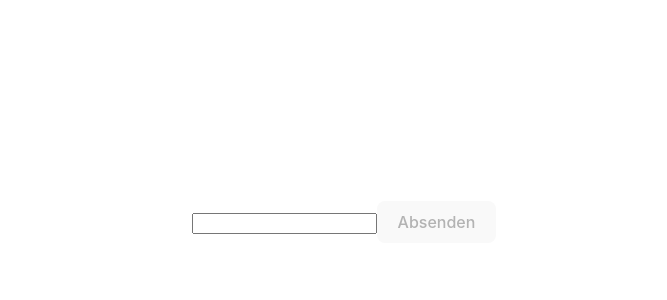
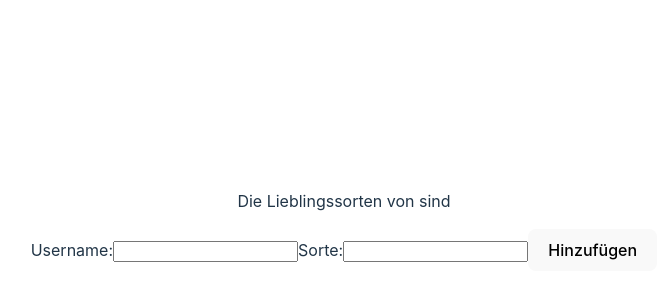
Before and after one commit to ArturKunz/ReactTutorial, a React (Vite) app: page / in a window 1280 px wide. Shown: the part 178-478 px from the top of the page, without its empty margins (296-963 px from the left). Built offline with nearby package versions, Linux system fonts and the light colour scheme.

Commit message:
Favorite IceCream

```diff
--- a/src/App.jsx
+++ b/src/App.jsx
@@ -1,11 +1,11 @@
 import "./App.css";
-import UsernameInput from "./Components/UsernameInput";
+import FavoriteIceCreamForm from "./Components/FavoriteIceCream";
 // import Counter from "./Components/Counter";
 
 function App() {
   return (
     <>
-      <UsernameInput />
+      <FavoriteIceCreamForm />
     </>
   );
 }
--- /dev/null
+++ b/src/Components/FavoriteIceCream.jsx
@@ -0,0 +1,57 @@
+import { useState } from "react";
+
+function FavoriteIceCreamForm() {
+  const [newFavorite, setNewFavorite] = useState("");
+  const [user, setUser] = useState({
+    name: "",
+    favoriteIceCream: [],
+  });
+
+  const favoritesText = `Die Lieblingssorten von ${
+    user.name
+  } sind ${user.favoriteIceCream.join(", ")}`;
+
+  function handleChangeName(e) {
+    const newValue = e.target.value;
+    const newUser = {
+      ...user,
+      name: newValue,
+    };
+    setUser(newUser);
+  }
+
+  function handleChangeFavorite(e) {
+    const newValue = e.target.value;
+    setNewFavorite(newValue);
+  }
+
+  function handleSubmitNewFavorite() {
+    const newFavorites = [...user.favoriteIceCream, newFavorite];
+    const newUser = {
+      ...user,
+      favoriteIceCream: newFavorites,
+    };
+    setUser(newUser);
+  }
+
+  return (
+    <div>
+      <div>
+        <p>{favoritesText}</p>
+      </div>
+      <div>
+        <label>Username:</label>
+        <input type="text" value={user.name} onChange={handleChangeName} />
+        <label>Sorte:</label>
+        <input
+          type="text"
+          value={newFavorite}
+          onChange={handleChangeFavorite}
+        />
+        <button onClick={handleSubmitNewFavorite}>Hinzufügen</button>
+      </div>
+    </div>
+  );
+}
+
+export default FavoriteIceCreamForm;
```
